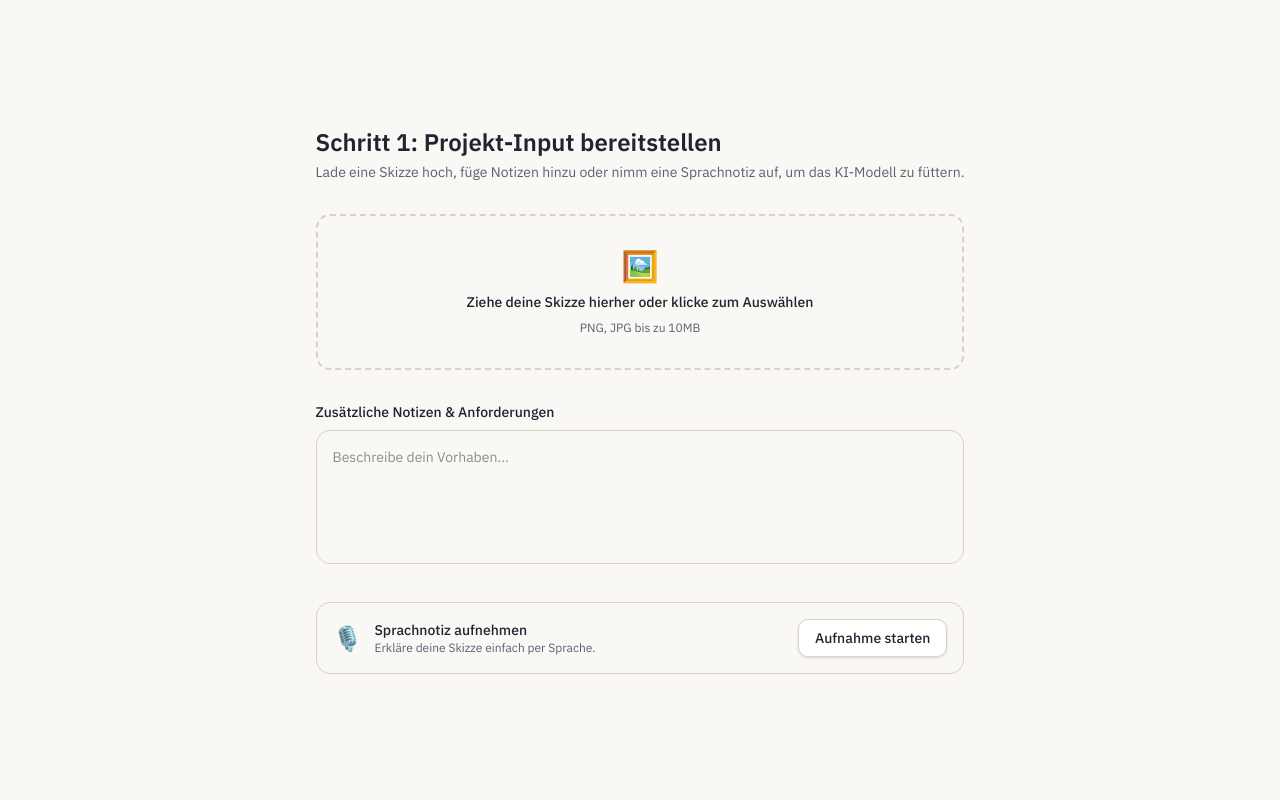
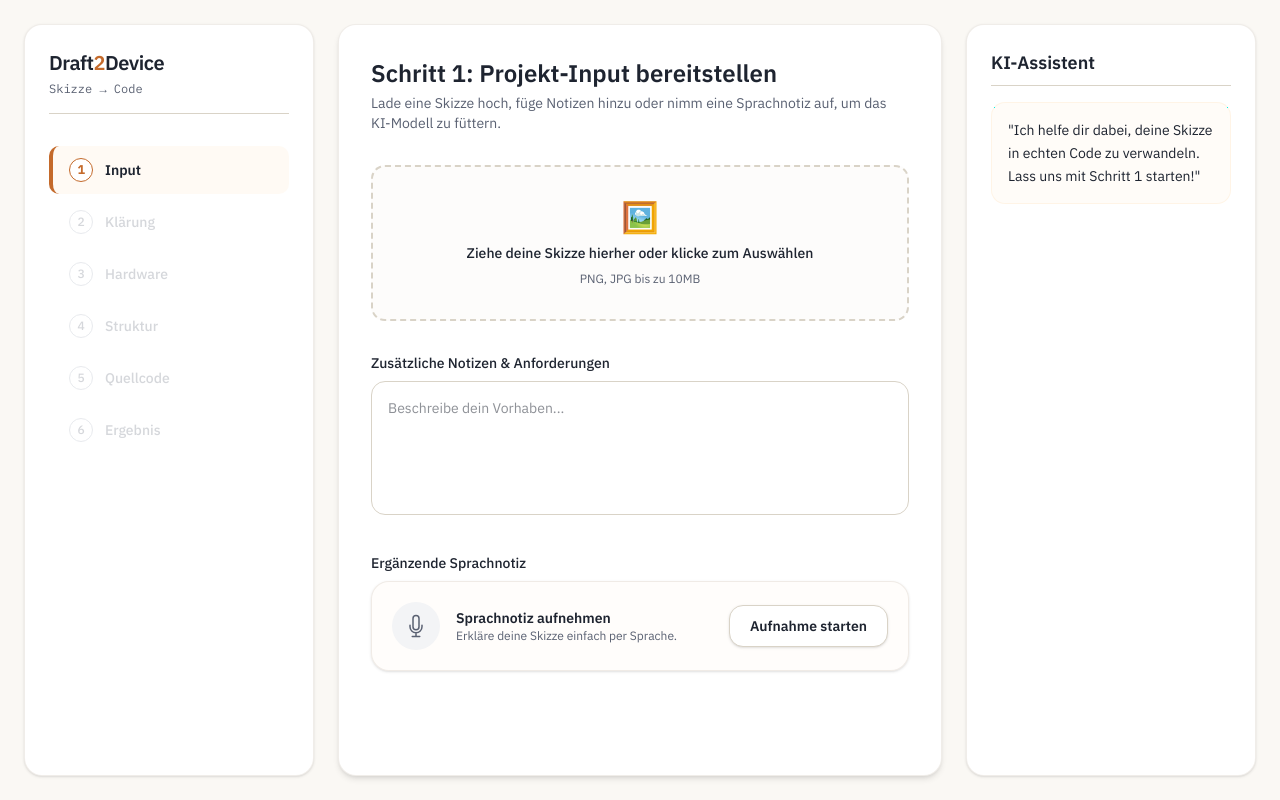
Before and after one commit to Xin667/Projekt_Moltimodale-Genarative-KI_Frondend, a React (Vite) app in the folder draft2device-app/: page / in a window 1280 px wide. Built offline with nearby package versions, Linux system fonts and the light colour scheme.

Commit message:
feat: AppShell Layout, Stepper-Logik, Zustand-Store und funktionierender AudioRecorder hinzugefügt

```diff
--- a/draft2device-app/src/App.tsx
+++ b/draft2device-app/src/App.tsx
@@ -1,11 +1,57 @@
-import { Step1Input } from '@/features/step1-input/Step1Input'
+import React from 'react';
+import { AppShell } from './app/AppShell';
+import { Stepper } from './app/Stepper';
+import { useAppStore } from './app/store';
 
-function App() {
+// Eure echten Schritt-Komponenten importieren
+import { Step1Input } from './features/step1-input/Step1Input';
+
+export default function AppShowcase() {
+  // Wir holen uns den aktuellen Fortschritt aus eurem Store
+  const { currentStep, maxStepReached, setCurrentStep } = useAppStore();
+
   return (
-    <div className="flex min-h-svh items-center justify-center bg-background p-8 font-sans text-foreground">
-      <Step1Input />
-    </div>
-  )
+    <AppShell
+      navigation={
+        <Stepper
+          currentStep={currentStep}
+          unlockedStep={maxStepReached}
+          onStepClick={setCurrentStep}
+        />
+      }
+    >
+      {/* Zeige den Inhalt passend zum ausgewählten Schritt */}
+      {currentStep === 1 && <Step1Input />}
+      {currentStep === 2 && (
+        <div className="p-4 text-center">
+          <h2 className="text-xl font-bold mb-2">Schritt 2: Klärung (KI-Fragen)</h2>
+          <p className="text-gray-500">Hier entstehen bald die interaktiven Rückfragen der KI.</p>
+        </div>
+      )}
+      {currentStep === 3 && (
+        <div className="p-4 text-center">
+          <h2 className="text-xl font-bold mb-2">Schritt 3: Hardware-Auswahl</h2>
+          <p className="text-gray-500">Hier werden die passenden Boards ausgewählt.</p>
+        </div>
+      )}
+      {currentStep === 4 && (
+        <div className="p-4 text-center">
+          <h2 className="text-xl font-bold mb-2">Schritt 4: Struktur</h2>
+          <p className="text-gray-500">Hier wird die Code-Struktur festgelegt.</p>
+        </div>
+      )}
+      {currentStep === 5 && (
+        <div className="p-4 text-center">
+          <h2 className="text-xl font-bold mb-2">Schritt 5: Quellcode</h2>
+          <p className="text-gray-500">Hier wird der finale Code generiert.</p>
+        </div>
+      )}
+      {currentStep === 6 && (
+        <div className="p-4 text-center">
+          <h2 className="text-xl font-bold mb-2">Schritt 6: Ergebnis</h2>
+          <p className="text-gray-500">Hier siehst du die fertige Zusammenfassung.</p>
+        </div>
+      )}
+    </AppShell>
+  );
 }
-
-export default App
--- a/draft2device-app/src/app/AppShell.tsx
+++ b/draft2device-app/src/app/AppShell.tsx
@@ -1,31 +1,35 @@
 import React from 'react';
 
 interface AppShellProps {
-  sidebarLeft: React.ReactNode;
-  mainContent: React.ReactNode;
-  sidebarRight: React.ReactNode;
+  children: React.ReactNode;
+  navigation: React.ReactNode; // Hier landet der Stepper!
 }
 
-export const AppShell: React.FC<AppShellProps> = ({
-  sidebarLeft,
-  mainContent,
-  sidebarRight,
-}) => {
+export function AppShell({ children, navigation }: AppShellProps) {
   return (
-    <div className="min-h-screen bg-[#FAF8F4] text-[#1E2430] antialiased selection:bg-orange-200">
-      <div className="mx-auto max-w-[1600px] min-h-screen grid grid-cols-1 lg:grid-cols-[240px_1fr_320px] divide-x divide-[#D9D3C7]">
-        <aside className="bg-[#FAF8F4]/85 backdrop-blur-sm p-6 overflow-y-auto z-10">
-          {sidebarLeft}
+    <div className="min-h-screen bg-[#FAF8F4] flex flex-col font-sans antialiased text-[#1E2430]">
+      {/* Das 3-Spalten-Layout über Grid */}
+      <main className="flex-1 grid grid-cols-1 lg:grid-cols-12 gap-6 p-6 max-w-[1800px] w-full mx-auto">
+
+        {/* LINKE SPALTE: DEIN Stepper als Navigation (3 von 12 Spalten) */}
+        <aside className="lg:col-span-3 bg-white p-6 rounded-2xl shadow-sm border border-[#D9D3C7]/40 flex flex-col">
+          {navigation}
         </aside>
-        <main className="bg-white p-8 overflow-y-auto pb-24">
-          <div className="max-w-3xl mx-auto">
-            {mainContent}
+
+        {/* MITTLERE SPALTE: Der Hauptarbeitsbereich für die Schritte (6 von 12 Spalten) */}
+        <section className="lg:col-span-6 bg-white p-8 rounded-2xl shadow-md border border-[#D9D3C7]/40 min-h-[700px]">
+          {children}
+        </section>
+
+        {/* RECHTE SPALTE: KI-Assistent & Empfehlungen (3 von 12 Spalten) */}
+        <aside className="lg:col-span-3 bg-white p-6 rounded-2xl shadow-sm border border-[#D9D3C7]/40 flex flex-col gap-4">
+          <h3 className="font-bold text-lg text-[#1E2430] border-b border-[#D9D3C7] pb-2">KI-Assistent</h3>
+          <div className="bg-orange-50/40 text-sm p-4 rounded-xl border border-orange-100/50 leading-relaxed">
+            "Ich helfe dir dabei, deine Skizze in echten Code zu verwandeln. Lass uns mit Schritt 1 starten!"
           </div>
-        </main>
-        <aside className="bg-white/60 backdrop-blur-sm p-6 overflow-y-auto hidden xl:block">
-          {sidebarRight}
         </aside>
-      </div>
+
+      </main>
     </div>
   );
-};
+}
--- /dev/null
+++ b/draft2device-app/src/app/store.ts
@@ -0,0 +1,49 @@
+import { create } from 'zustand';
+
+// Hier definieren wir, welche Daten unsere gesamte App speichert
+interface AppState {
+  currentStep: number;
+  maxStepReached: number;
+
+  // Daten aus Schritt 1
+  step1Data: {
+    sketch: File | null;
+    notes: string;
+    audioUrl: string | null;
+  };
+
+  // Daten aus Schritt 2
+  step2Data: {
+    gapAnswers: Record<string, string>;
+  };
+
+  // Daten aus Schritt 3
+  step3Data: {
+    selectedHardware: string[];
+    parameters: Record<string, any>;
+  };
+
+  // Aktionen, um die Daten zu verändern
+  setCurrentStep: (step: number) => void;
+  setStep1Data: (data: Partial<AppState['step1Data']>) => void;
+  setStep2Data: (data: Partial<AppState['step2Data']>) => void;
+  setStep3Data: (data: Partial<AppState['step3Data']>) => void;
+}
+
+export const useAppStore = create<AppState>((set) => ({
+  currentStep: 1,
+  maxStepReached: 1,
+
+  step1Data: { sketch: null, notes: '', audioUrl: null },
+  step2Data: { gapAnswers: {} },
+  step3Data: { selectedHardware: [], parameters: {} },
+
+  setCurrentStep: (step) => set((state) => ({
+    currentStep: step,
+    maxStepReached: Math.max(state.maxStepReached, step)
+  })),
+
+  setStep1Data: (data) => set((state) => ({ step1Data: { ...state.step1Data, ...data } })),
+  setStep2Data: (data) => set((state) => ({ step2Data: { ...state.step2Data, ...data } })),
+  setStep3Data: (data) => set((state) => ({ step3Data: { ...state.step3Data, ...data } })),
+}));
--- /dev/null
+++ b/draft2device-app/src/features/step1-input/AudioRecorder.tsx
@@ -0,0 +1,118 @@
+import React, { useState, useRef } from 'react';
+import { useAppStore } from '../../app/store';
+
+export function AudioRecorder() {
+  const { step1Data, setStep1Data } = useAppStore();
+  const [isRecording, setIsRecording] = useState(false);
+
+  const mediaRecorderRef = useRef<MediaRecorder | null>(null);
+  const audioChunksRef = useRef<Blob[]>([]);
+
+  // 1. Aufnahme starten
+  const startRecording = async () => {
+    try {
+      const stream = await navigator.mediaDevices.getUserMedia({ audio: true });
+
+      // Wir lassen den Browser entscheiden, welches Format er am besten kann (webm, ogg oder mp4)
+      const mediaRecorder = new MediaRecorder(stream);
+      mediaRecorderRef.current = mediaRecorder;
+      audioChunksRef.current = [];
+
+      mediaRecorder.ondataavailable = (event) => {
+        if (event.data.size > 0) {
+          audioChunksRef.current.push(event.data);
+        }
+      };
+
+      mediaRecorder.onstop = () => {
+        // Hier ist der Trick: Wir nehmen genau den Typen, den der Recorder erzeugt hat!
+        const mimeType = mediaRecorderRef.current?.mimeType || 'audio/webm';
+        const audioBlob = new Blob(audioChunksRef.current, { type: mimeType });
+        const audioUrl = URL.createObjectURL(audioBlob);
+
+        setStep1Data({ audioUrl });
+
+        // Mikrofon ausschalten
+        stream.getTracks().forEach(track => track.stop());
+      };
+
+      mediaRecorder.start();
+      setIsRecording(true);
+    } catch (err) {
+      console.error("Mikrofon-Zugriff fehlgeschlagen:", err);
+      alert("Bitte erlaube den Mikrofon-Zugriff in deinem Browser oben links in der Adresszeile!");
+    }
+  };
+
+  // 2. Aufnahme stoppen
+  const stopRecording = () => {
+    if (mediaRecorderRef.current && isRecording) {
+      mediaRecorderRef.current.stop();
+      setIsRecording(false);
+    }
+  };
+
+  // 3. Aufnahme löschen
+  const deleteRecording = () => {
+    setStep1Data({ audioUrl: null });
+  };
+
+  return (
+    <div className="flex flex-col gap-4 w-full">
+      <div className="flex items-center justify-between p-5 bg-orange-50/20 border border-[#D9D3C7]/40 rounded-2xl shadow-sm">
+        <div className="flex items-center gap-4">
+          <div className={`p-3 rounded-full ${isRecording ? 'bg-red-100 text-red-600 animate-pulse' : 'bg-gray-100 text-[#5A6172]'}`}>
+            <svg xmlns="http://www.w3.org/2000/svg" fill="none" viewBox="0 0 24 24" strokeWidth={1.5} stroke="currentColor" className="w-6 h-6">
+              <path strokeLinecap="round" strokeLinejoin="round" d="M12 18.75a6 6 0 0 0 6-6v-1.5m-6 7.5a6 6 0 0 1-6-6v-1.5m6 7.5v3.75m-3.75 0h7.5M12 15.75a3 3 0 0 1-3-3V4.5a3 3 0 1 1 6 0v8.25a3 3 0 0 1-3 3Z" />
+            </svg>
+          </div>
+          <div>
+            <h4 className="font-semibold text-sm text-[#1E2430]">
+              {isRecording ? 'Nimmt auf...' : 'Sprachnotiz aufnehmen'}
+            </h4>
+            <p className="text-xs text-[#5A6172]">
+              {isRecording ? 'Sprich jetzt... Klicke auf Stopp zum Beenden.' : 'Erkläre deine Skizze einfach per Sprache.'}
+            </p>
+          </div>
+        </div>
+
+        <div>
+          {isRecording ? (
+            <button
+              type="button"
+              onClick={stopRecording}
+              className="px-5 py-2.5 bg-red-600 hover:bg-red-700 text-white text-sm font-semibold rounded-xl shadow-sm transition-all"
+            >
+              Stoppen
+            </button>
+          ) : (
+            <button
+              type="button"
+              onClick={startRecording}
+              className="px-5 py-2.5 bg-white hover:bg-gray-50 text-[#1E2430] border border-[#D9D3C7] text-sm font-semibold rounded-xl shadow-sm transition-all"
+            >
+              Aufnahme starten
+            </button>
+          )}
+        </div>
+      </div>
+
+      {/* Audio-Player */}
+      {step1Data.audioUrl && (
+        <div className="flex items-center justify-between p-4 bg-gray-50 border border-gray-200 rounded-xl">
+          <div className="flex items-center gap-3 w-full max-w-md">
+            <span className="text-xs font-semibold text-gray-500">Deine Aufnahme:</span>
+            <audio src={step1Data.audioUrl} controls className="h-8 w-full" />
+          </div>
+          <button
+            type="button"
+            onClick={deleteRecording}
+            className="text-xs text-red-600 hover:text-red-800 hover:underline font-semibold"
+          >
+            Löschen & neu aufnehmen
+          </button>
+        </div>
+      )}
+    </div>
+  );
+}
--- a/draft2device-app/src/features/step1-input/Step1Input.tsx
+++ b/draft2device-app/src/features/step1-input/Step1Input.tsx
@@ -1,18 +1,14 @@
 import React, { useState } from 'react';
+import { AudioRecorder } from './AudioRecorder';
 
 export const Step1Input: React.FC = () => {
   const [notes, setNotes] = useState<string>('');
-  const [isRecording, setIsRecording] = useState<boolean>(false);
   const [uploadedFile, setUploadedFile] = useState<string | null>(null);
 
   const handleFileChange = (e: React.ChangeEvent<HTMLInputElement>) => {
     if (e.target.files && e.target.files[0]) {
       setUploadedFile(e.target.files[0].name);
     }
-  };
-
-  const toggleRecording = () => {
-    setIsRecording(!isRecording);
   };
 
   return (
@@ -57,25 +53,12 @@ export const Step1Input: React.FC = () => {
         />
       </div>
 
-      {/* 3. AudioRecorder */}
-      <div className="bg-[#FAF8F4] border border-[#D9D3C7] rounded-xl p-4 flex items-center justify-between">
-        <div className="flex items-center gap-3">
-          <div className="text-2xl">🎙️</div>
-          <div>
-            <p className="text-sm font-medium text-[#1E2430]">Sprachnotiz aufnehmen</p>
-            <p className="text-xs text-[#5A6172]">
-              {isRecording ? '🔴 Aufnahme läuft...' : 'Erkläre deine Skizze einfach per Sprache.'}
-            </p>
-          </div>
-        </div>
-        <button
-          type="button"
-          onClick={toggleRecording}
-          className={`px-4 py-2 rounded-lg text-sm font-medium transition-all shadow-sm
-            ${isRecording ? 'bg-red-600 text-white animate-pulse' : 'bg-white border border-[#D9D3C7] text-[#1E2430] hover:bg-gray-50'}`}
-        >
-          {isRecording ? 'Stoppen' : 'Aufnahme starten'}
-        </button>
+      {/* 3. Echter AudioRecorder */}
+      <div className="space-y-2">
+        <label className="block text-sm font-medium text-[#1E2430]">
+          Ergänzende Sprachnotiz
+        </label>
+        <AudioRecorder />
       </div>
     </div>
   );
--- a/draft2device-app/src/main.tsx
+++ b/draft2device-app/src/main.tsx
@@ -3,6 +3,7 @@ import { createRoot } from 'react-dom/client'
 import { QueryClient, QueryClientProvider } from '@tanstack/react-query'
 import './index.css'
 import App from './App.tsx'
+
 
 const queryClient = new QueryClient()
 
```
